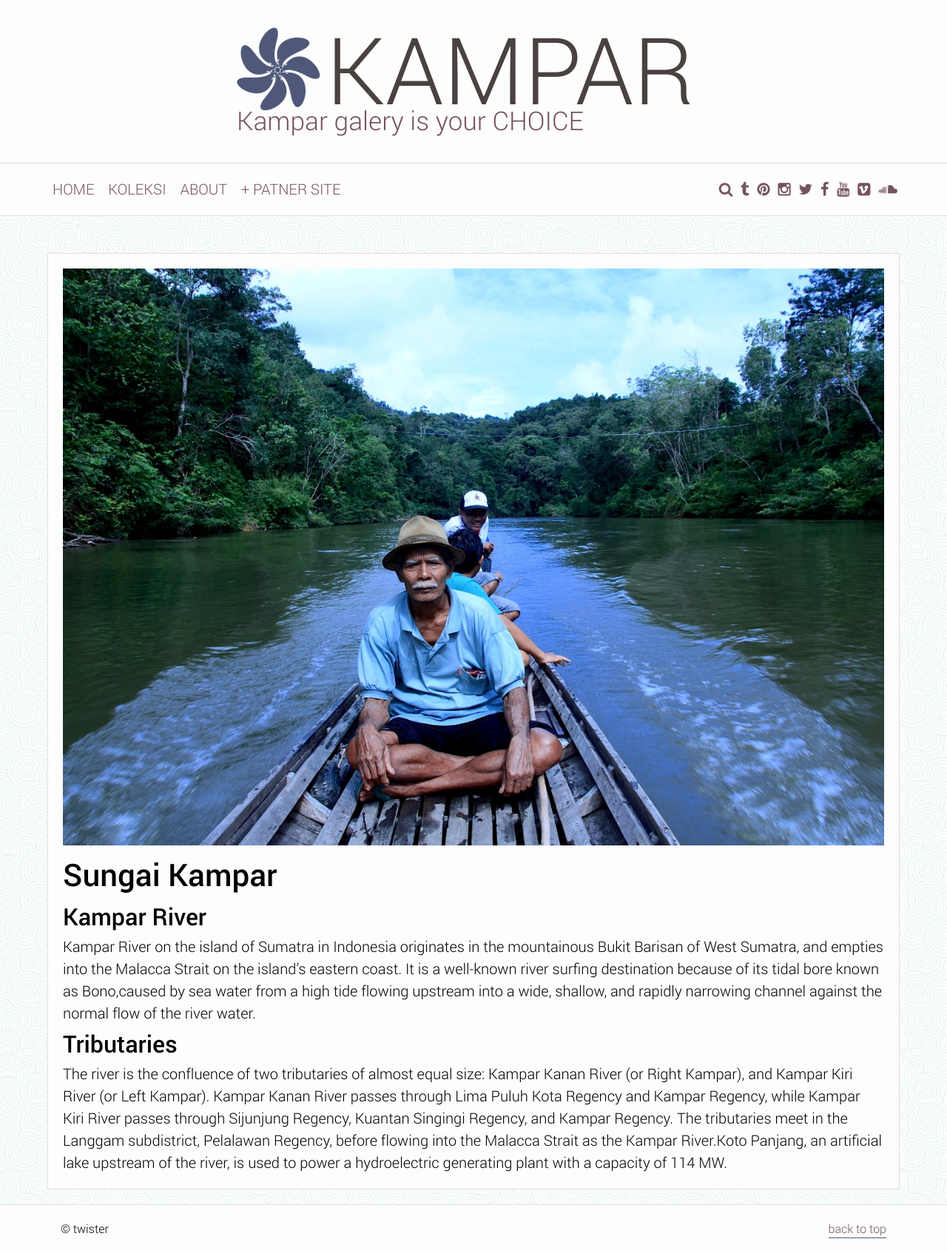
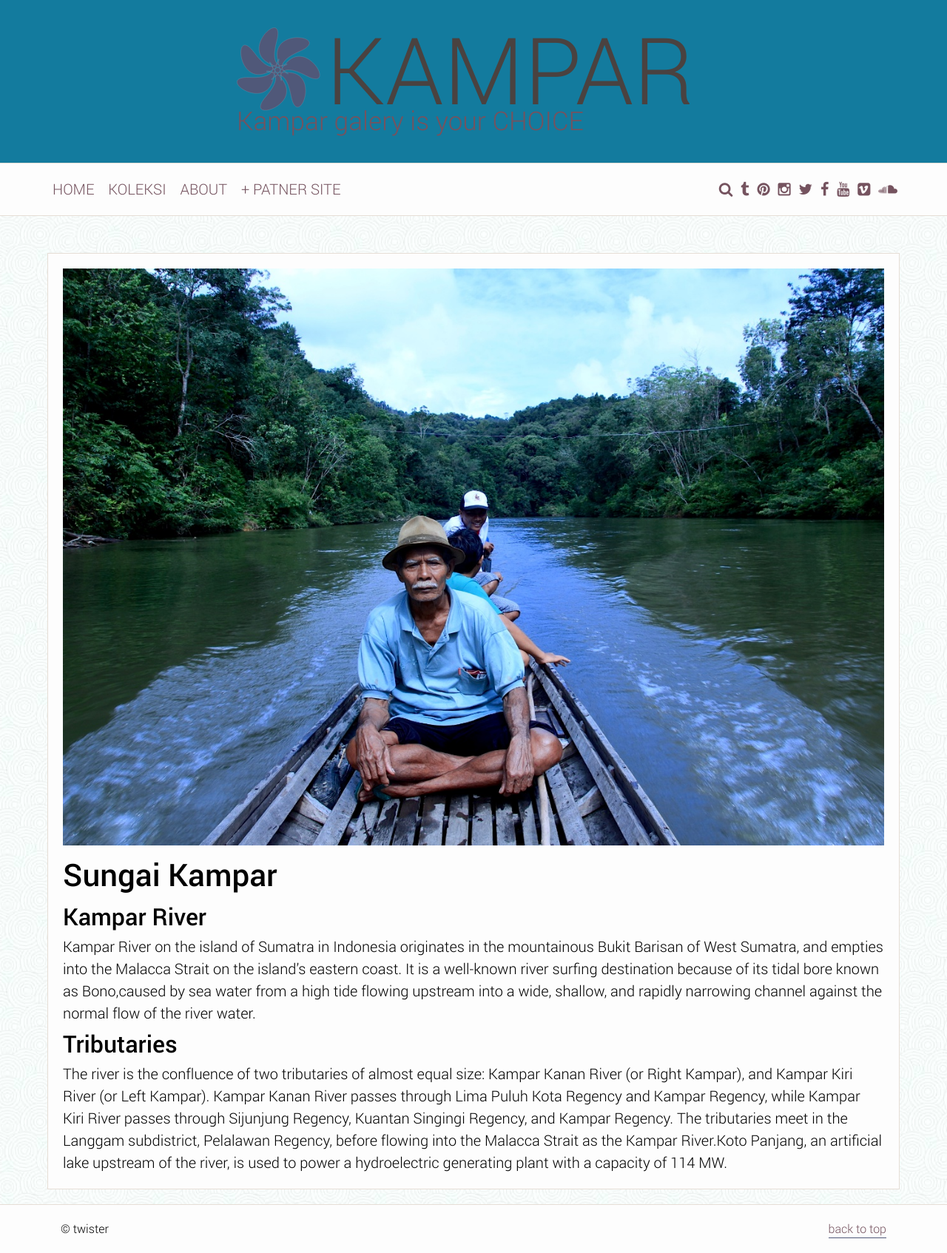
Before and after one commit to Risalbudiman/Risalbudiman.github.io, a Jekyll site: the page built from page-full/index.md, in a window 1280 px wide. Shown: the whole page at 74% size. Built offline with Jekyll 4.4.1, drawn with Linux system fonts in a browser that asks for light colours.

Commit message:
Update main.css

```diff
--- a/css/main.css
+++ b/css/main.css
@@ -2140,7 +2140,7 @@ body.overflow {
 	top:0px;
 	left:0px;
 	width:100%;
-	background:#FDFDFD;
+	background:#137B9E;
 	z-index:20;
 }
 @media screen and (min-width: 935px) {
```
